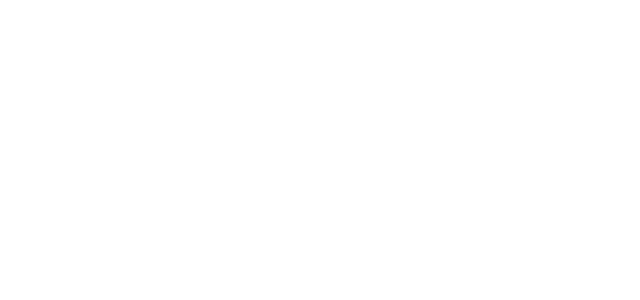
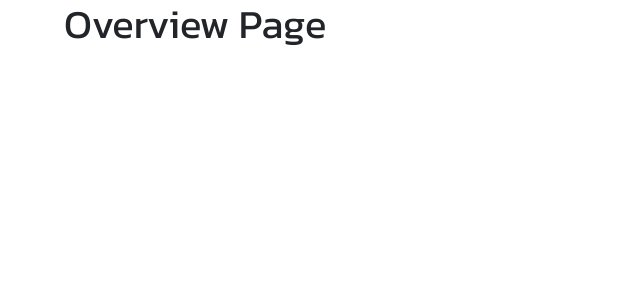
Before and after one commit to oliver-wahome/broker, a React (Create React App) app: page /overview in a window 1280 px wide. Before the commit this address had no page. Shown: the top 300 px of the page, without its empty margins (0-640 px from the left). Built offline with nearby package versions, Linux system fonts and the light colour scheme.

Commit message:
feat: adding an overview page in the dashboard and adding its routing in App.js

```diff
--- a/src/App.js
+++ b/src/App.js
@@ -8,6 +8,7 @@
 import Profile from './pages/Profile';
 import Income from './pages/Income';
 import Expenses from './pages/Expenses';
+import Overview from './pages/Overview';
 import './App.css';
 //import 'bootstrap/dist/css/bootstrap.min.css';
 
@@ -30,6 +31,7 @@
           <Route path="/profile" element={<Profile />} />
           <Route path="/income" element={<Income />} />
           <Route path="/expenses" element={<Expenses />} />
+          <Route path="/overview" element={<Overview />} />
         </Routes>
       </BrowserRouter>
     </div>
--- a/src/pages/Expenses.js
+++ b/src/pages/Expenses.js
@@ -10,7 +10,7 @@
 
           <div className="dashboardBody">
             <div className="dashboardBodyHeader">
-                <h1>Income Page</h1>
+                <h1>Expense Page</h1>
                 <AddExpenses />
             </div>
           </div>
--- /dev/null
+++ b/src/pages/Overview.js
@@ -0,0 +1,11 @@
+import React from 'react';
+
+function Overview(){
+    return(
+        <div>
+            <h1>Overview Page</h1>
+        </div>
+    );
+}
+
+export default Overview;
```
